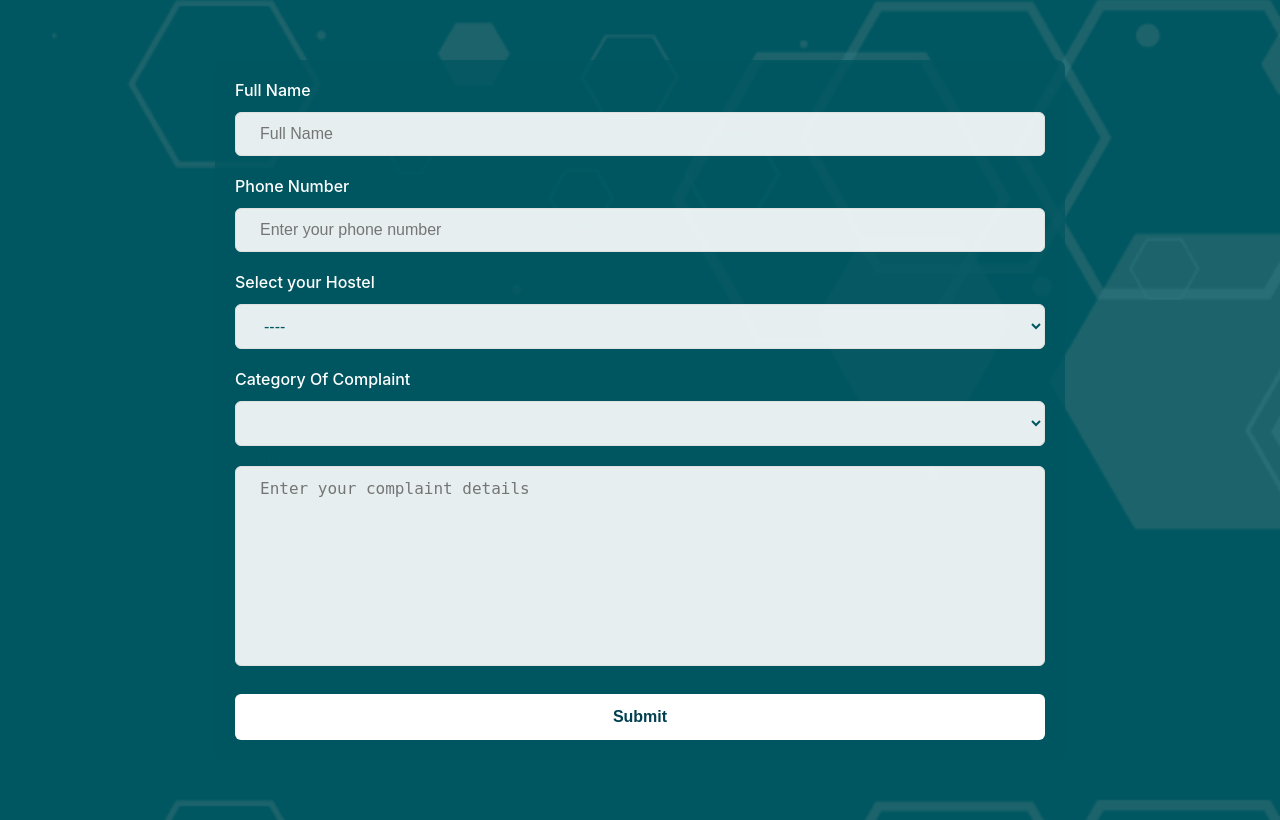
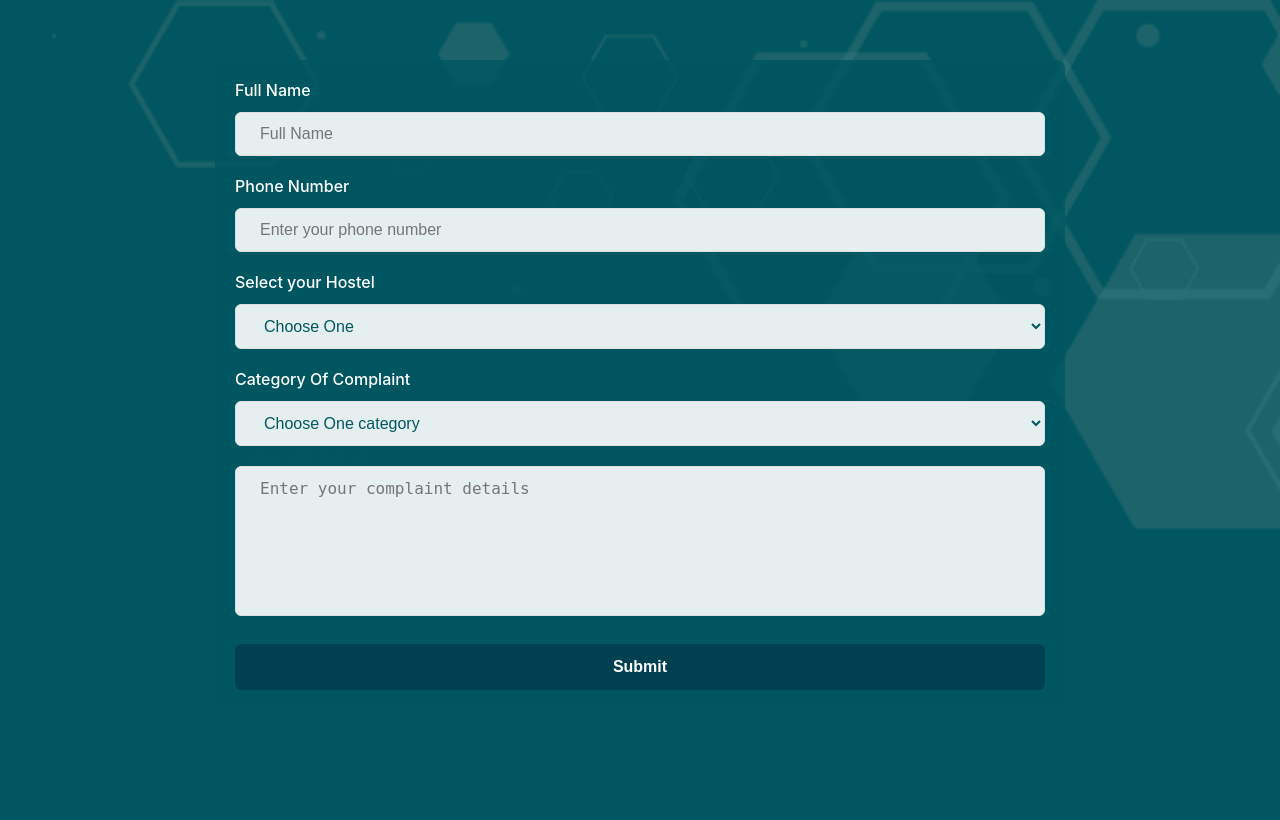
Before and after one commit to SlayZ121/Medico, a Flask app: page /complaint in a window 1280 px wide. After the commit the page ends 690 px from the top, so only its background shows below. Run offline with Flask 2, Linux system fonts and the light colour scheme; a user stored in the database is signed in.

Commit message:
complaint form

```diff
--- a/medico/static/css/appointment.css
+++ b/medico/static/css/appointment.css
@@ -78,9 +78,8 @@ body {
     padding: 14px 32px;
     border: none;
     font-weight: 600;
-    background-color: #ffffff;
-    /* Updated button background color */
-    color: #004050;
+    background-color: #004050;
+    color: #ffffff;
     width: 100%;
     cursor: pointer;
 }
--- a/medico/templates/complaint.html
+++ b/medico/templates/complaint.html
@@ -5,30 +5,43 @@
     <meta charset="UTF-8">
     <meta name="viewport" content="width=device-width, initial-scale=1.0">
     <title>Doctor Appointment Form</title>
-    <link rel="shortcut icon" href="static\images\medico.png" type="image/svg+xml">
+    <link rel="shortcut icon" href="{{ url_for('static', filename='images/medico.png') }}" type="image/svg+xml">
 
-    <link rel="stylesheet" href="static/css/appointment.css">
+
+    <link rel="stylesheet" href="{{ url_for('static', filename='css/appointment.css') }}">
+    <style>
+        body{
+            background: url("{{ url_for('static', filename='images/footer-bg.png') }}") no-repeat center center fixed;
+        background-size: cover;
+
+        background-color: #005761;
+        }
+        html{
+            overflow: hidden;
+        }
+
+    </style>
+
 </head>
 
 
-<body
-    style="background: url('assets/images/footer-bg.png') no-repeat center center fixed; background-size: cover; background-color: #005761;">
+<body>
     <div class="formbold-main-wrapper">
         <div class="formbold-form-wrapper">
             <form action="#" method="POST">
                 <div class="formbold-mb-5">
                     <label for="name" class="formbold-form-label"> Full Name </label>
-                    <input type="text" name="name" id="name" placeholder="Full Name" class="formbold-form-input" />
+                    <input required type="text" name="name" id="name" placeholder="Full Name" class="formbold-form-input" />
                 </div>
                 <div class="formbold-mb-5">
                     <label for="phone" class="formbold-form-label"> Phone Number </label>
-                    <input type="text" name="phone" id="phone" placeholder="Enter your phone number"
+                    <input required type="text" name="phone" id="phone" placeholder="Enter your phone number"
                         class="formbold-form-input" />
                 </div>
                 <div class="formbold-mb-5">
                     <label for="Select your Hostel" class="formbold-form-label"> Select your Hostel</label>
-                    <select id="area" name="area" class="formbold-form-input">
-                        <option value="----">----</option>
+                    <select required id="area" name="area" class="formbold-form-input">
+                        <option value="" disabled selected>Choose One</option>
                         <option value="Gangotri Hostel">Gangotri Girls Hostel</option>
                         <option value="Aravalli Boys Hostel (BH-1)">Aravalli Boys Hostel (BH-1)</option>
                         <option value="Nilgiri Boys Hostel (BH-2)">Nilgiri Boys Hostel (BH-2)</option>
@@ -40,8 +53,8 @@
                 <div class="input-box">
                     <label for="Category Of Complaint" class="formbold-form-label"> Category Of Complaint</label>
                     <div class="role-dropdown">
-                        <select name="role" id="role" required class="formbold-form-input">
-                            <option value="" disabled selected placeholder="Choose the Category of your Complaint" </option>
+                        <select required name="role" id="role" required class="formbold-form-input">
+                            <option value="" disabled selected>Choose One category</option>
                             <option value="medical_staff">Medical Services</option>
                             <option value="students">Website Issues</option>
                             <option value="students">Hostel Facilities</option>
@@ -52,8 +65,8 @@
                 </div>
                 <div>
                     <label for="subject"><b>Complaint Details:</b></label>
-                    <textarea id="subject" name="subject" class="formbold-form-input"
-                        placeholder="Enter your complaint details" style="height:200px"></textarea>
+                    <textarea required id="subject" name="subject" class="formbold-form-input"
+                        placeholder="Enter your complaint details" style="height:150px"></textarea>
                 </div>
 
                 <div style="margin-top: 3%;">
```
